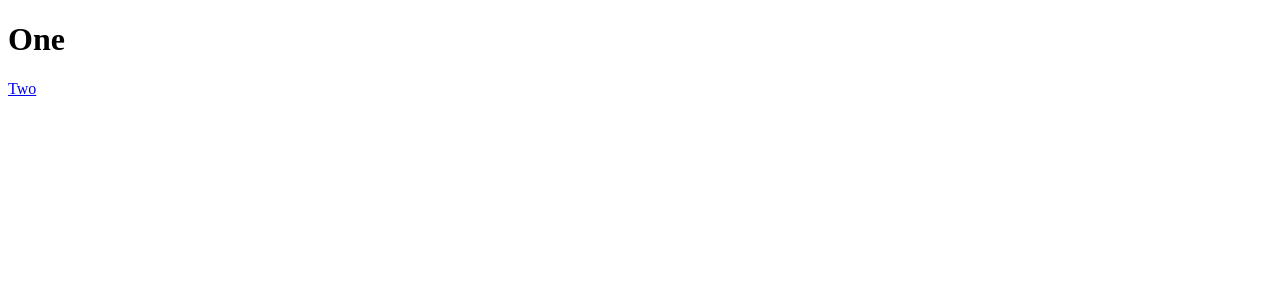
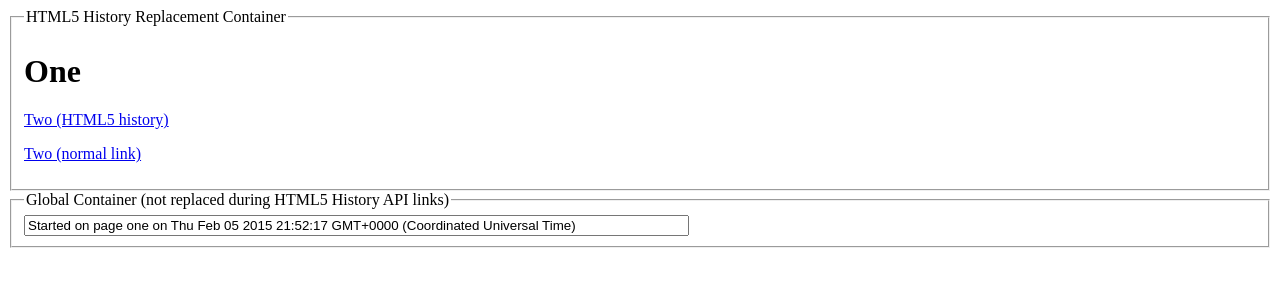
Before and after one commit to stevenyxu/html5-history-example, a plain HTML site: page one.html in a window 1280 px wide. Drawn offline with nearby package versions, Linux system fonts and the light colour scheme.

Commit message:
History update jQuery version and improve demo.

```diff
--- a/assets/application.js
+++ b/assets/application.js
@@ -14,12 +14,14 @@ $(function(){
 		});
 	}
 
-	$(document).on("click", "a", function(e){
+	$(document).on("click", "a.html5history", function(e){
 		history.pushState(null, null, this.href);
 		replacePage(this.href);
 		e.preventDefault();
 	});
 
+	$('#status').val($('#status').val() + ' on ' + new Date());
+
 	$(window).bind('popstate', function(){
 		replacePage(location.pathname);
 	});
--- a/one.html
+++ b/one.html
@@ -1,14 +1,20 @@
 <!doctype html>
 <html>
   <head>
-    <script src="https://ajax.googleapis.com/ajax/libs/jquery/1.6.2/jquery.js"></script>
+    <script src="https://code.jquery.com/jquery-2.1.3.js"></script>
     <script src="assets/application.js"></script>
     <title>One</title>
   </head>
   <body>
-    <div class="container">
+    <fieldset class="container">
+      <legend>HTML5 History Replacement Container</legend>
       <h1>One</h1>
-      <a href="two.html">Two</a>
-    </div>
+      <p><a href="two.html" class="html5history">Two (HTML5 history)</a></p>
+      <p><a href="two.html">Two (normal link)</a></p>
+    </fieldset>
+    <fieldset>
+      <legend>Global Container (not replaced during HTML5 History API links)</legend>
+      <input type="text" value="Started on page one" id="status" size="80" />
+    </fieldset>
   </body>
 </html>
```
Also changed, not shown: two.html (+10 -4 lines).
